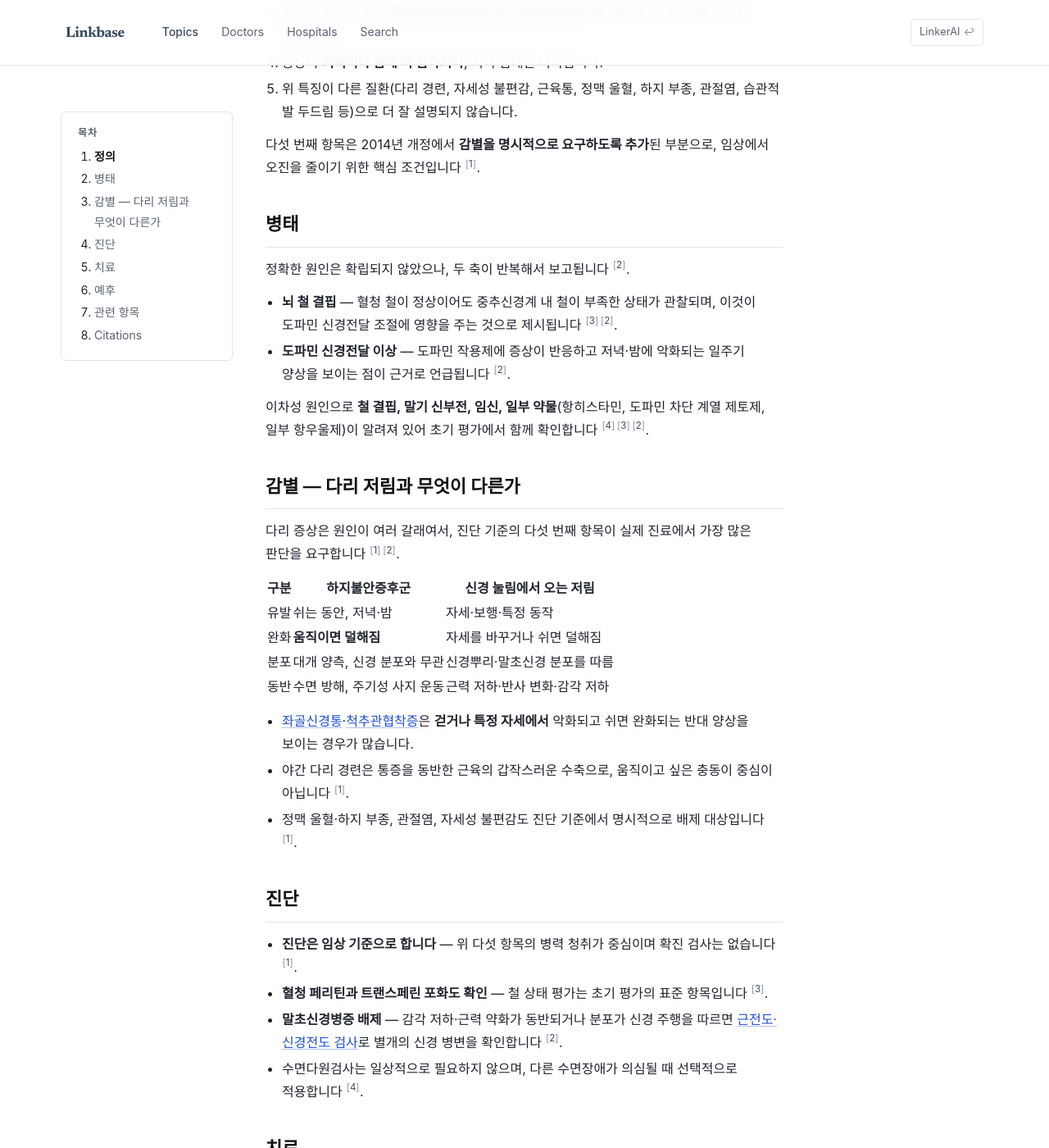
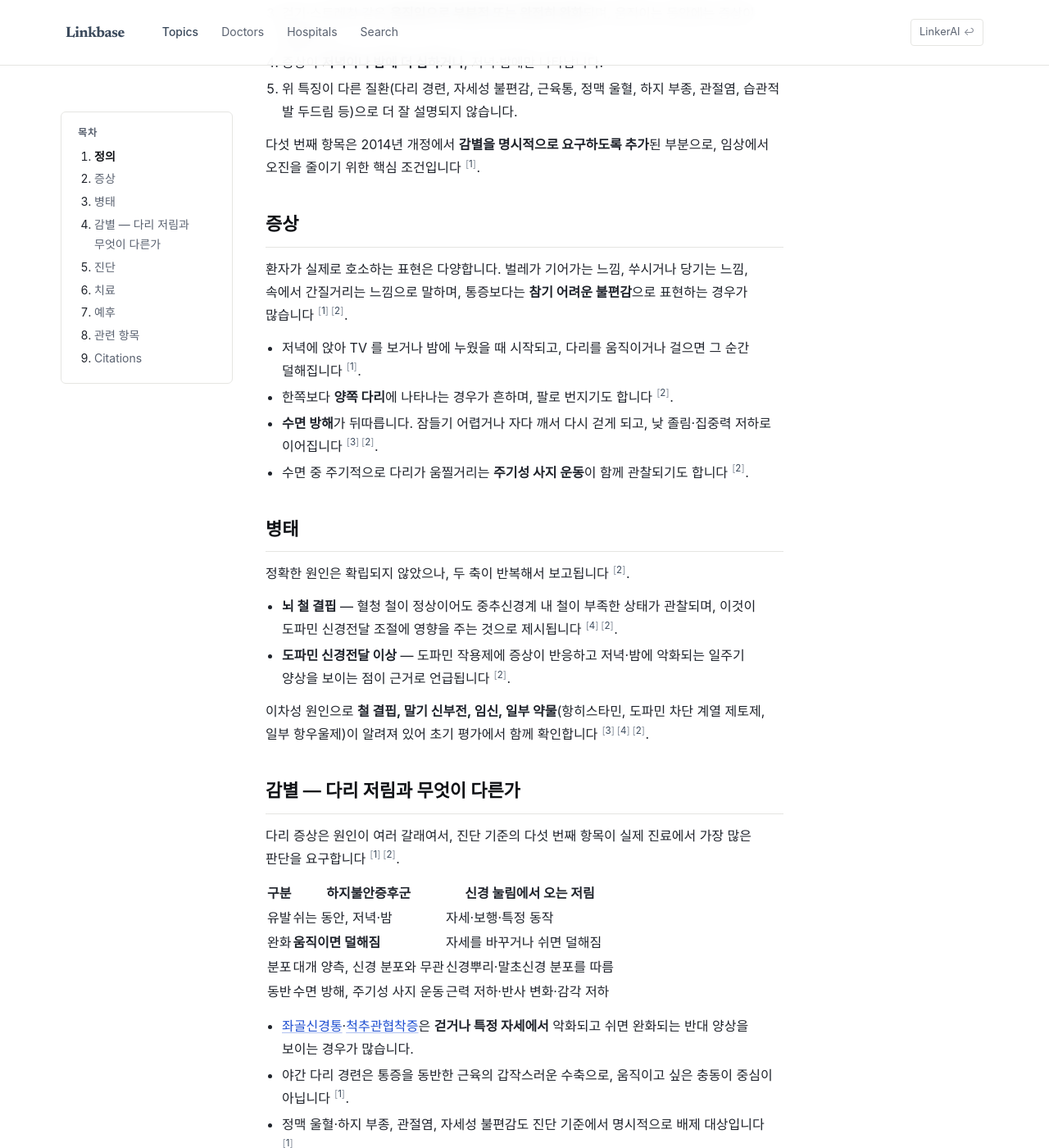
Before and after one commit to feelharmony/linkare-medical-knowledge, a Jekyll site: the page built from conditions/restless-legs-syndrome.md, in a window 1280 px wide and 1400 px high, scrolled down 697 px. Shown: the whole window at 82% size. Built offline with Jekyll 4.4.1, drawn with Linux system fonts in a browser that asks for light colours; some web fonts are replaced.

Commit message:
fix: entity 3건 lint hard gate 통과 — Pages 배포가 막혀 있었다
2026-08-06 push 후 Deploy Jekyll site to Pages 가 실패했다.
scripts/lint-entity.js --all 이 hard gate 라 FAIL 이 하나라도 있으면 배포가 통째로 멈춘다.
FAIL 4건 중 3건이 방금 추가한 entity 였다(나머지 1건 menopausal-syndrome 은 이전부터 실패 상태).

원인 세 가지:
1. body_part_map.json 미등록 — 신규 entity 는 groups 또는 treatment_groups 에 반드시 들어가야 한다.
   bppv → systemic(전신·기타), restless-legs-syndrome → leg(다리).
   emg-ncs 는 진단 검사라 기존 치료 그룹(주사·재생·기기·재활·약물·미용) 어디에도 맞지 않아
   treatment_groups 에 diagnostics(진단 검사) 그룹을 신설했다. device(비수술 기기)에 넣으면
   진단을 치료로 분류하는 셈이라 부정확하다. index.html:83 이 이 배열을 순회하므로 홈에 한 줄 늘어난다.
2. restless-legs-syndrome — 필수 H2 "증상" 누락. 진단기준 5항목과 겹치지 않게 환자가 실제로 쓰는
   표현(벌레가 기어가는 느낌·참기 어려운 불편감)과 수면 방해·주기성 사지 운동으로 채웠다.
3. emg-ncs — limitations anchor 헤딩 불일치. "한계 — 언제 정상으로 나올 수 있나" 는 허용 목록에
   없다. "한계·주의점" 으로 교체했고 제목의 대시(—)도 같이 빠졌다.

검사 103개 / FAIL 0 / WARN 5(전부 기존 entity).

Co-Authored-By: Claude Opus 5 (1M context) <noreply@anthropic.com>

```diff
--- a/conditions/restless-legs-syndrome.md
+++ b/conditions/restless-legs-syndrome.md
@@ -35,6 +35,14 @@ version: 1
 5. 위 특징이 다른 질환(다리 경련, 자세성 불편감, 근육통, 정맥 울혈, 하지 부종, 관절염, 습관적 발 두드림 등)으로 더 잘 설명되지 않습니다.
 
 다섯 번째 항목은 2014년 개정에서 **감별을 명시적으로 요구하도록 추가**된 부분으로, 임상에서 오진을 줄이기 위한 핵심 조건입니다 [^1].
+
+## 증상
+환자가 실제로 호소하는 표현은 다양합니다. 벌레가 기어가는 느낌, 쑤시거나 당기는 느낌, 속에서 간질거리는 느낌으로 말하며, 통증보다는 **참기 어려운 불편감**으로 표현하는 경우가 많습니다 [^1][^4].
+
+- 저녁에 앉아 TV 를 보거나 밤에 누웠을 때 시작되고, 다리를 움직이거나 걸으면 그 순간 덜해집니다 [^1].
+- 한쪽보다 **양쪽 다리**에 나타나는 경우가 흔하며, 팔로 번지기도 합니다 [^4].
+- **수면 방해**가 뒤따릅니다. 잠들기 어렵거나 자다 깨서 다시 걷게 되고, 낮 졸림·집중력 저하로 이어집니다 [^2][^4].
+- 수면 중 주기적으로 다리가 움찔거리는 **주기성 사지 운동**이 함께 관찰되기도 합니다 [^4].
 
 ## 병태
 정확한 원인은 확립되지 않았으나, 두 축이 반복해서 보고됩니다 [^4].
```
Also changed, not shown: _data/body_part_map.json (+11 -2 lines), treatments/emg-ncs.md (+1 -1 lines).
